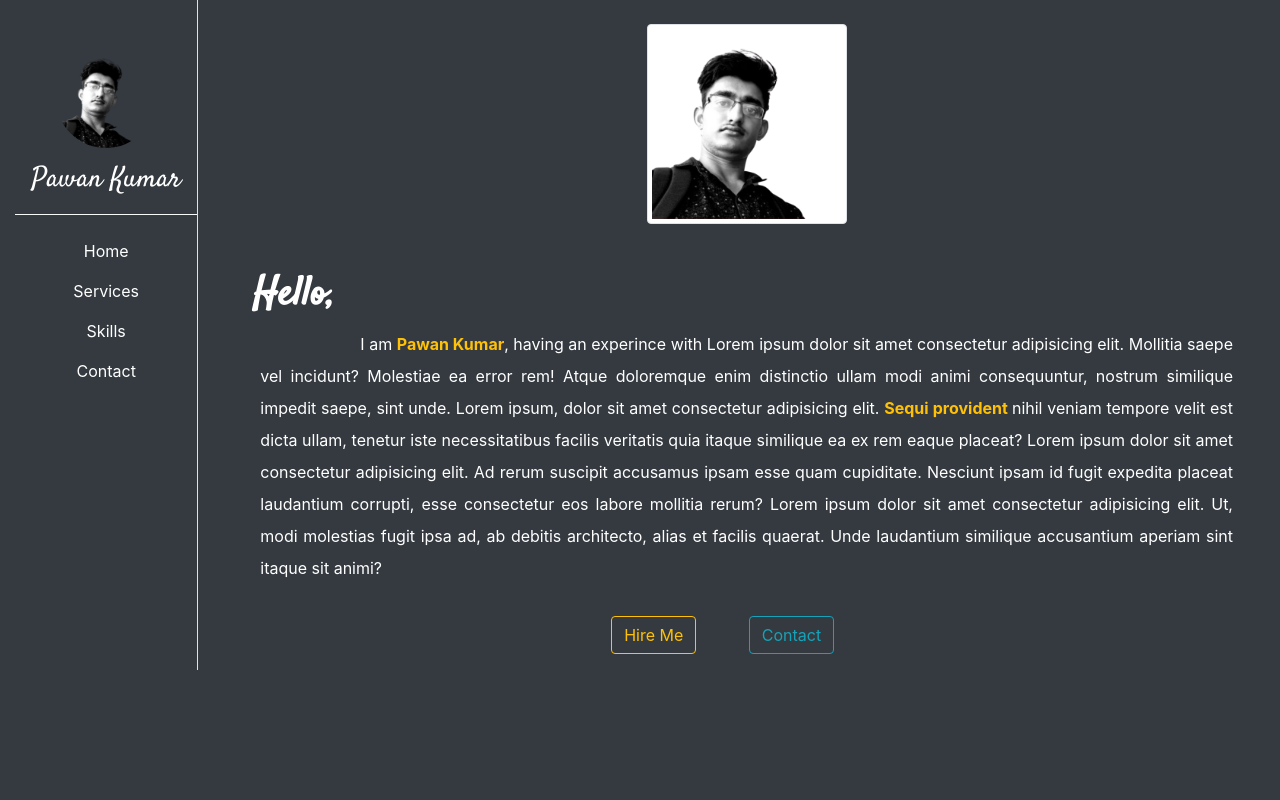
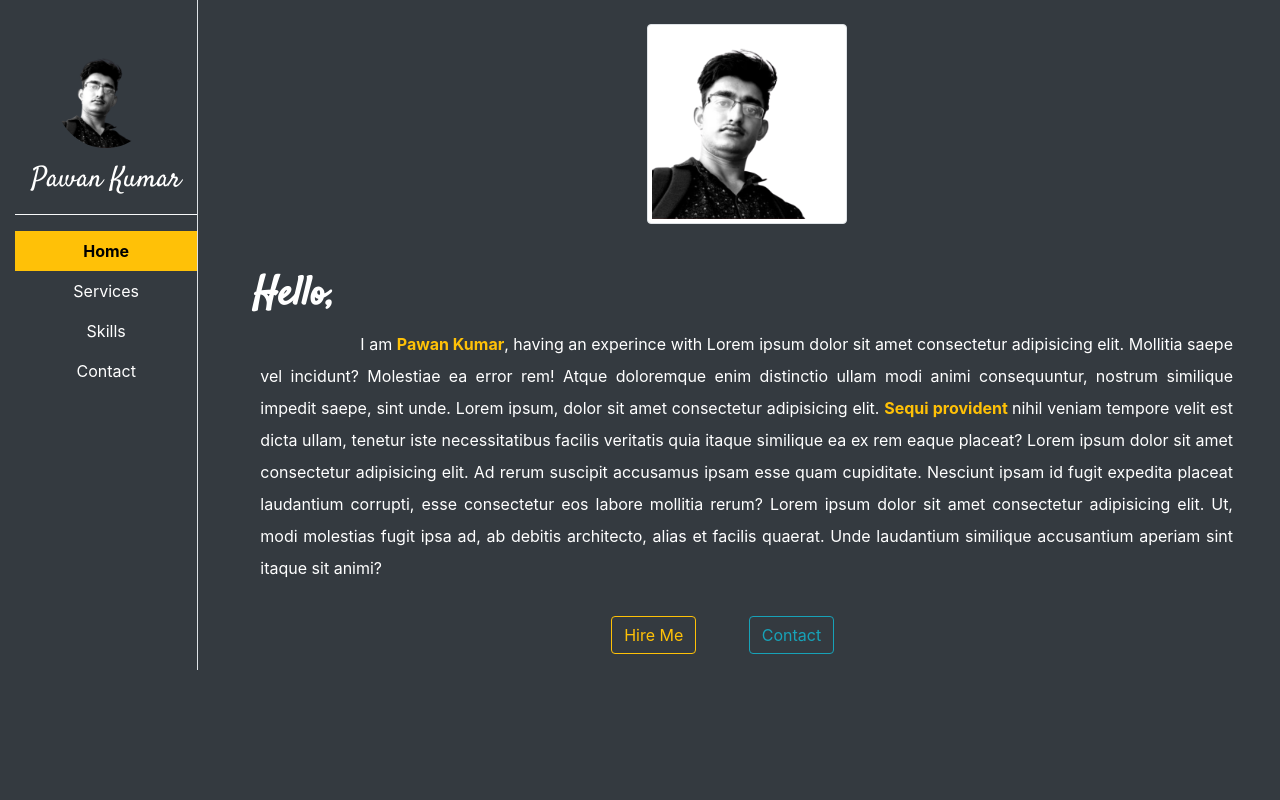
Before and after one commit to Pawan243/Django-Resume-Project, a Django app: page / in a window 1280 px wide. Run offline with Django 3.2, Linux system fonts and the light colour scheme; some libraries are stand-ins or nearby versions.

Commit message:
modified

```diff
--- a/resume/core/templates/core/base.html
+++ b/resume/core/templates/core/base.html
@@ -1,6 +1,7 @@
 <!doctype html>
 {% load static %}
 <html lang="en">
+
 <head>
   <!-- Required meta tags -->
   <meta charset="utf-8">
@@ -11,11 +12,27 @@
   {% block corecss %}
   <link rel="stylesheet" href="{% static 'core/css/core.css' %}">
   {% endblock %}
-    <link rel="stylesheet" href="https://stackpath.bootstrapcdn.com/bootstrap/4.3.1/css/bootstrap.min.css" integrity="sha384-ggOyR0iXCbMQv3Xipma34MD+dH/1fQ784/j6cY/iJTQUOhcWr7x9JvoRxT2MZw1T" crossorigin="anonymous">
+  <link rel="stylesheet" href="https://stackpath.bootstrapcdn.com/bootstrap/4.3.1/css/bootstrap.min.css"
+    integrity="sha384-ggOyR0iXCbMQv3Xipma34MD+dH/1fQ784/j6cY/iJTQUOhcWr7x9JvoRxT2MZw1T" crossorigin="anonymous">
   <link rel="stylesheet" href="https://stackpath.bootstrapcdn.com/font-awesome/4.7.0/css/font-awesome.min.css">
 
   <title>Django Resume</title>
+  <style>
+    a.nav-link {
+      color: white;
+    }
+    a.nav-link:hover{
+      color: black;
+      background-color: #e9cd79;
+    }
+    a.nav-link.active{
+      color: black;
+      background-color: #ffc107;
+      font-weight: bold;
+    }
+  </style>
 </head>
+
 <body>
   <div class="container-fluid bg-dark">
     <div class="row">
@@ -34,8 +51,15 @@
   <!-- Optional JavaScript -->
   <!-- fotawesome first, then jQuery, then Popper.js, then Bootstrap JS -->
   <script src="https://kit.fontawesome.com/20e5a348fa.js" crossorigin="anonymous"></script>
-    <script src="https://code.jquery.com/jquery-3.3.1.slim.min.js" integrity="sha384-q8i/X+965DzO0rT7abK41JStQIAqVgRVzpbzo5smXKp4YfRvH+8abtTE1Pi6jizo" crossorigin="anonymous"></script>
-    <script src="https://cdnjs.cloudflare.com/ajax/libs/popper.js/1.14.7/umd/popper.min.js" integrity="sha384-UO2eT0CpHqdSJQ6hJty5KVphtPhzWj9WO1clHTMGa3JDZwrnQq4sF86dIHNDz0W1" crossorigin="anonymous"></script>
-    <script src="https://stackpath.bootstrapcdn.com/bootstrap/4.3.1/js/bootstrap.min.js" integrity="sha384-JjSmVgyd0p3pXB1rRibZUAYoIIy6OrQ6VrjIEaFf/nJGzIxFDsf4x0xIM+B07jRM" crossorigin="anonymous"></script>
+  <script src="https://code.jquery.com/jquery-3.3.1.slim.min.js"
+    integrity="sha384-q8i/X+965DzO0rT7abK41JStQIAqVgRVzpbzo5smXKp4YfRvH+8abtTE1Pi6jizo"
+    crossorigin="anonymous"></script>
+  <script src="https://cdnjs.cloudflare.com/ajax/libs/popper.js/1.14.7/umd/popper.min.js"
+    integrity="sha384-UO2eT0CpHqdSJQ6hJty5KVphtPhzWj9WO1clHTMGa3JDZwrnQq4sF86dIHNDz0W1"
+    crossorigin="anonymous"></script>
+  <script src="https://stackpath.bootstrapcdn.com/bootstrap/4.3.1/js/bootstrap.min.js"
+    integrity="sha384-JjSmVgyd0p3pXB1rRibZUAYoIIy6OrQ6VrjIEaFf/nJGzIxFDsf4x0xIM+B07jRM"
+    crossorigin="anonymous"></script>
 </body>
+
 </html>
```
Lines whose indentation alone changed are shown as unchanged.
